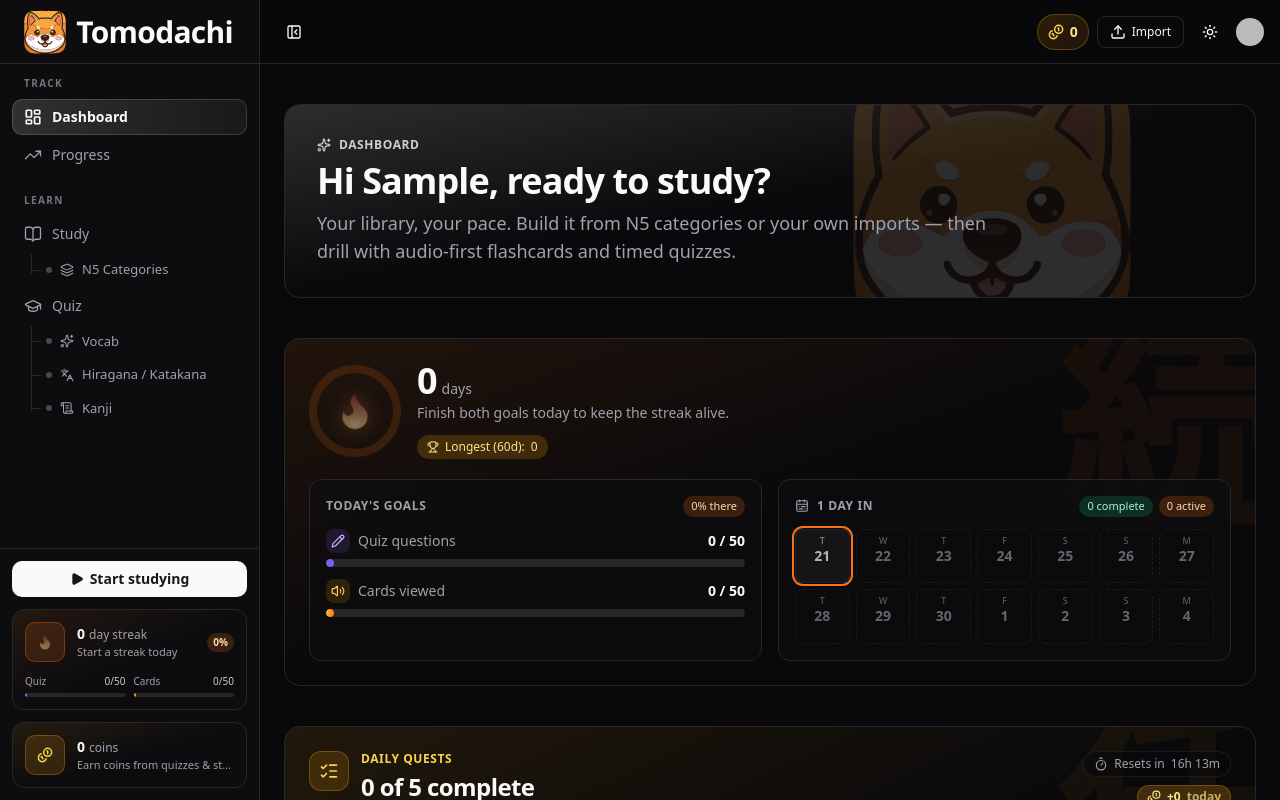
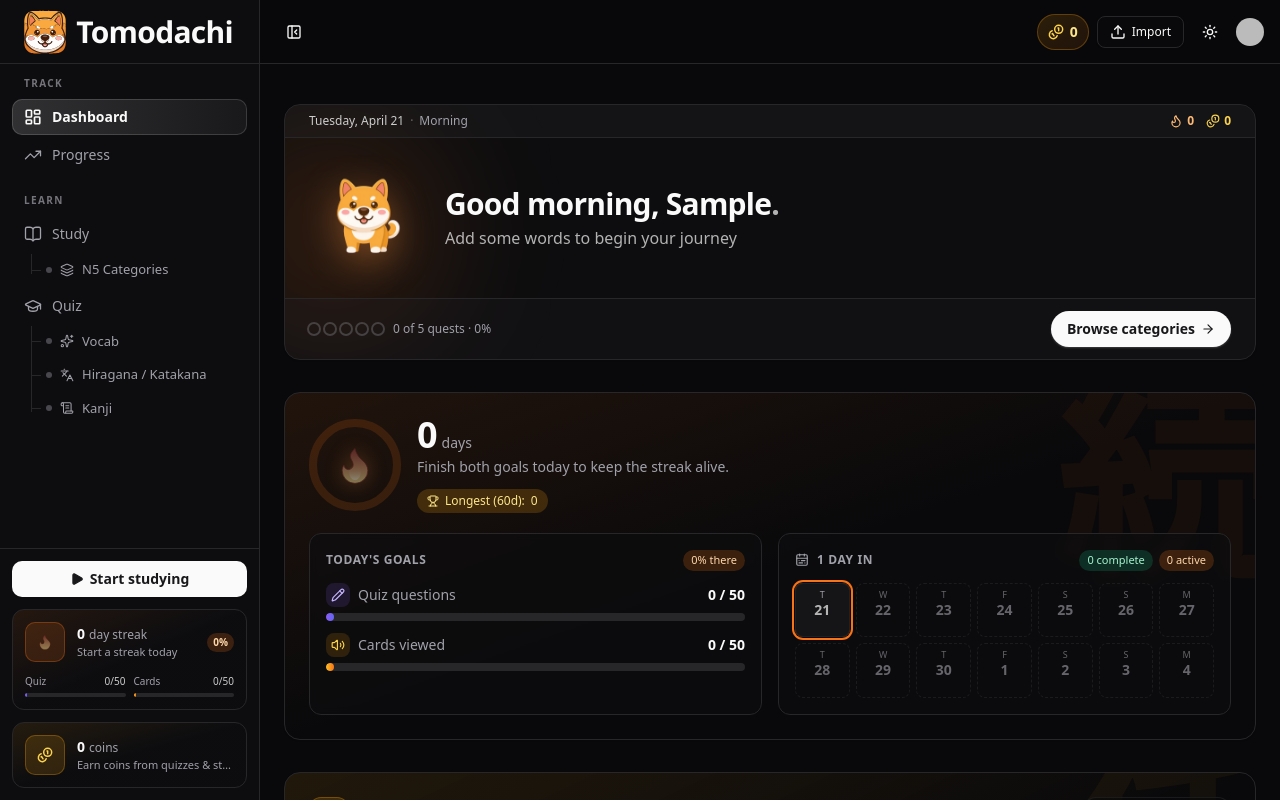
Before and after one commit to markwillcraft/tomodachi-app, a Next.js app: page /dashboard in a window 1280 px wide. Shown: the top 800 px of the page. Built offline with nearby package versions, Linux system fonts and the light colour scheme; no server answers; the database is empty; sample sign-in values are in the browser's storage; some icons are missing.

Commit message:
dashboard update

```diff
--- a/src/app/dashboard/page.tsx
+++ b/src/app/dashboard/page.tsx
@@ -4,6 +4,8 @@
 import {
   ArrowRight,
   BookOpen,
+  Coins,
+  Flame,
   GraduationCap,
   Layers,
   Library,
@@ -53,6 +55,57 @@
 
   const quizzesLabel =
     recentAttempts.length === 10 ? "10+" : recentAttempts.length.toString();
+
+  // Time-of-day greeting tuned to the user's local hour. Server renders
+  // UTC; we approximate with UTC and accept the small regional drift.
+  const now = new Date();
+  const hour = now.getUTCHours();
+  const timeGreeting =
+    hour < 5 || hour >= 22
+      ? "Burning the midnight oil"
+      : hour < 12
+        ? "Good morning"
+        : hour < 17
+          ? "Good afternoon"
+          : "Good evening";
+
+  // Calendar masthead label: "Wednesday, April 22 · Morning"
+  const dateLabel = new Intl.DateTimeFormat("en-US", {
+    weekday: "long",
+    month: "long",
+    day: "numeric",
+    timeZone: "UTC",
+  }).format(now);
+  const partOfDay =
+    hour < 5 || hour >= 22
+      ? "Late night"
+      : hour < 12
+        ? "Morning"
+        : hour < 17
+          ? "Afternoon"
+          : "Evening";
+
+  // Quest progress drives the hero's adaptive copy + CTA.
+  const completedQuests = quests.filter((q) => q.completed).length;
+  const allQuestsDone = completedQuests === quests.length;
+  const questPct = Math.round((completedQuests / quests.length) * 100);
+  const heroSubtitle = allQuestsDone
+    ? `All ${quests.length} daily quests complete · +${coinSummary.earnedToday} coins earned`
+    : completedQuests > 0
+      ? `${completedQuests} of ${quests.length} quests done · ${questPct}% there`
+      : streak.current > 0
+        ? `Keep your ${streak.current}-day streak alive`
+        : wordCount === 0
+          ? "Add some words to begin your journey"
+          : "Start today's first quest";
+
+  const heroCta = allQuestsDone
+    ? { label: "View progress", href: "/progress" }
+    : completedQuests > 0
+      ? { label: "Keep going", href: "/study" }
+      : wordCount === 0
+        ? { label: "Browse categories", href: "/categories" }
+        : { label: "Start now", href: "/study" };
 
   const stats: StatItem[] = [
     {
@@ -114,30 +167,109 @@
   ];
 
   return (
-    <div className="space-y-10">
-      <section className="relative overflow-hidden rounded-2xl border bg-gradient-to-br from-primary/15 via-background to-background p-6 sm:p-8">
-        <Image
-          src="/tomodachi-logo.svg"
-          alt=""
+    <div className="space-y-8">
+      {/* Daily Card — structured like a journal entry for today:
+          [meta strip] · [mascot + greeting] · [quest tracker + CTA].
+          State (amber → emerald) colors the dots and CTA as the day
+          progresses, so the card visibly responds to progress. */}
+      <section className="relative overflow-hidden rounded-2xl border bg-card shadow-sm">
+        {/* Warm ambient glow anchored to the mascot side. */}
+        <div
           aria-hidden
-          width={573}
-          height={320}
-          priority
-          draggable={false}
-          className="pointer-events-none absolute -right-10 -top-12 h-56 w-auto select-none opacity-15 sm:-right-6 sm:-top-16 sm:h-80"
+          className="pointer-events-none absolute -left-16 top-1/2 size-56 -translate-y-1/2 rounded-full bg-orange-500/15 blur-3xl"
         />
-        <div className="relative flex flex-col gap-2">
-          <div className="flex items-center gap-2 text-xs font-semibold uppercase tracking-wider text-primary/80">
-            <Sparkles className="size-3.5" />
-            Dashboard
+
+        {/* Meta strip — calendar context on the left, quiet counters on the right. */}
+        <div className="relative flex items-center justify-between border-b bg-muted/30 px-5 py-2 text-xs sm:px-6">
+          <span className="truncate text-muted-foreground">
+            <span className="font-medium text-foreground/80">{dateLabel}</span>
+            <span className="mx-1.5 text-muted-foreground/60">·</span>
+            <span>{partOfDay}</span>
+          </span>
+          <span className="flex shrink-0 items-center gap-3">
+            <span
+              className="inline-flex items-center gap-1 text-orange-600 dark:text-orange-300"
+              title={`${streak.current}-day streak`}
+            >
+              <Flame className="size-3.5" />
+              <span className="font-semibold tabular-nums">
+                {streak.current}
+              </span>
+            </span>
+            <span
+              className="inline-flex items-center gap-1 text-amber-600 dark:text-amber-300"
+              title={`${coinSummary.balance.toLocaleString()} coins`}
+            >
+              <Coins className="size-3.5" />
+              <span className="font-semibold tabular-nums">
+                {coinSummary.balance.toLocaleString()}
+              </span>
+            </span>
+          </span>
+        </div>
+
+        {/* Main — companion on the left, adaptive greeting + concrete state on the right. */}
+        <div className="relative flex items-center gap-5 px-5 py-5 sm:gap-6 sm:px-6 sm:py-6">
+          <Image
+            src="/Dachi-mascot.png"
+            alt=""
+            aria-hidden
+            width={240}
+            height={240}
+            priority
+            draggable={false}
+            className="size-24 shrink-0 select-none drop-shadow-[0_10px_18px_rgba(251,146,60,0.4)] animate-float sm:size-28"
+          />
+          <div className="min-w-0 flex-1 space-y-1">
+            <h1 className="text-2xl font-bold tracking-tight sm:text-3xl">
+              {timeGreeting},{" "}
+              <span className="text-primary">{firstName}</span>
+              <span className="text-foreground/70">.</span>
+            </h1>
+            <p className="text-sm text-foreground/70 sm:text-base">
+              {heroSubtitle}
+            </p>
           </div>
-          <h1 className="text-3xl font-bold tracking-tight sm:text-4xl">
-            Hi {firstName}, ready to study?
-          </h1>
-          <p className="max-w-2xl text-muted-foreground sm:text-lg">
-            Your library, your pace. Build it from N5 categories or your own
-            imports — then drill with audio-first flashcards and timed quizzes.
-          </p>
+        </div>
+
+        {/* Action strip — segmented quest tracker (one dot per quest) + single adaptive CTA. */}
+        <div className="relative flex flex-col gap-3 border-t bg-muted/20 px-5 py-3 sm:flex-row sm:items-center sm:justify-between sm:px-6">
+          <div className="flex items-center gap-2.5">
+            <div className="flex items-center gap-1.5">
+              {quests.map((q) => (
+                <span
+                  key={q.id}
+                  title={q.title}
+                  aria-label={`${q.title}${q.completed ? " — done" : ""}`}
+                  className={cn(
+                    "size-2.5 rounded-full ring-2 ring-offset-0 transition-colors",
+                    q.completed
+                      ? allQuestsDone
+                        ? "bg-emerald-500 ring-emerald-500/25"
+                        : "bg-amber-500 ring-amber-500/25"
+                      : "bg-transparent ring-muted-foreground/30",
+                  )}
+                />
+              ))}
+            </div>
+            <span className="text-xs font-medium text-muted-foreground tabular-nums">
+              {allQuestsDone
+                ? "All daily quests complete"
+                : `${completedQuests} of ${quests.length} quests · ${questPct}%`}
+            </span>
+          </div>
+          <Link
+            href={heroCta.href}
+            className={cn(
+              "group inline-flex items-center justify-center gap-1.5 rounded-full px-4 py-2 text-sm font-semibold shadow-sm transition-all hover:-translate-y-0.5",
+              allQuestsDone
+                ? "bg-emerald-500 text-white shadow-emerald-500/20 hover:shadow-emerald-500/30"
+                : "bg-primary text-primary-foreground shadow-primary/20 hover:shadow-primary/30",
+            )}
+          >
+            {heroCta.label}
+            <ArrowRight className="size-3.5 transition-transform group-hover:translate-x-0.5" />
+          </Link>
         </div>
       </section>
 
--- a/src/app/globals.css
+++ b/src/app/globals.css
@@ -96,3 +96,14 @@
   0%, 100% { opacity: 0.9; }
   50% { opacity: 0.15; }
 }
+
+/* Gentle float for the dashboard mascot — subtle so it reads as alive,
+   not distracting. */
+@keyframes float-y {
+  0%, 100% { transform: translateY(0); }
+  50% { transform: translateY(-4px); }
+}
+
+.animate-float {
+  animation: float-y 3.5s ease-in-out infinite;
+}
```
Also changed, not shown: public/Dachi-mascot.png (added), 1 other file (tests, documents, lock files or other folders).
